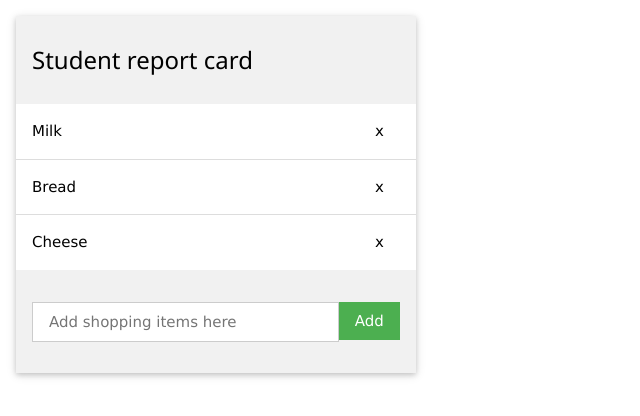
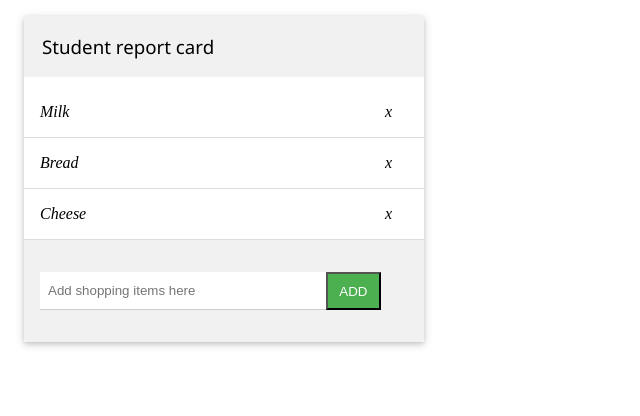
Before and after one commit to MichiHarris/angularJS, a plain HTML site: page index.html in a window 1280 px wide. Shown: the whole page, without its empty margins (0-640 px from the left). Drawn offline with nearby package versions, Linux system fonts and the light colour scheme; files that its build step writes are made by us from their sources.

Commit message:
css updated

```diff
--- a/includes/template.css
+++ b/includes/template.css
@@ -3,3 +3,79 @@
 .table {
 	border-radius:5px;
 }
+
+h1, h2, h3, h4, h5, h6 {
+    font-family: "Segoe UI",Arial,sans-serif;
+    font-weight: 400;
+    margin: 10px 0;
+}
+.h3-padding {
+	padding:18px;
+}
+
+.list-ul {
+    list-style-type: none;
+    padding: 0;
+    margin: 0;
+}
+
+.list-input {
+    padding: 8px;
+    display: block;
+    border: none;
+    border-bottom: 1px solid #ccc;
+    width: 88%;
+    height: 21px;
+    float: left;
+}
+
+.list-col.s10 {
+    width: 83.33333%;
+}
+
+.btn-success {
+    color: #fff!important;
+    background-color: #4CAF50!important;
+    height: 38px;
+    width: 15%;
+}
+
+.btn-success:hover {
+	background-color: #409043!important;
+	box-shadow: 0 2px 5px 0 rgba(0,0,0,0.16), 0 2px 10px 0 rgba(0,0,0,0.12);
+}
+
+.text-error {
+    color: #f44336!important;
+}
+
+.list-div {
+    box-shadow: 0 2px 5px 0 rgba(0,0,0,0.16), 0 2px 10px 0 rgba(0,0,0,0.12);
+    margin: 16px!important;
+}
+
+.header-light-grey{
+    color: #000!important;
+    background-color: #f1f1f1!important;
+}
+
+li{
+    padding: 8px 16px;
+    border-bottom: 1px solid #ddd;
+}
+.li-padding{
+    padding-top: 16px!important;
+    padding-bottom: 16px!important;
+    font-family: serif;
+    font-weight: 500;
+    font-style: italic;
+    -webkit-font-smoothing: none;
+}
+.container {
+    padding: 0.01em 16px;
+}
+
+.right {
+    float: right!important;
+    margin-right: 16px!important;
+}
--- a/index.html
+++ b/index.html
@@ -1,7 +1,8 @@
 <!DOCTYPE html>
 <html>
 <script src="https://ajax.googleapis.com/ajax/libs/angularjs/1.6.4/angular.min.js"></script>
-<link rel="stylesheet" href="https://www.w3schools.com/w3css/4/w3.css">
+
+<link rel="stylesheet" href="/angjs/includes/template.css">
 <body>
 
 <script>
@@ -24,23 +25,23 @@ app.controller("myCtrl", function($scope) {
 });
 </script>
 
-<div ng-app="myShoppingList" ng-cloak ng-controller="myCtrl" class="w3-card-2 w3-margin" style="max-width:400px;">
-  <header class="w3-container w3-light-grey w3-padding-16">
-    <h3>Student report card</h3>
+<div ng-app="myShoppingList" ng-cloak ng-controller="myCtrl" class="list-div w3-margin" style="max-width:400px;">
+  <header class="header-light-grey">
+    <h3 class="h3-padding">Student report card</h3>
   </header>
-  <ul class="w3-ul">
-    <li ng-repeat="x in products" class="w3-padding-16">{{x}}<span ng-click="removeItem($index)" style="cursor:pointer;" class="w3-right w3-margin-right">x</span></li>
+  <ul class="list-ul">
+    <li ng-repeat="x in products" class="li-padding">{{x}}<span ng-click="removeItem($index)" style="cursor:pointer;" class="right">x</span></li>
   </ul>
-  <div class="w3-container w3-light-grey w3-padding-16">
-    <div class="w3-row w3-margin-top">
-      <div class="w3-col s10">
-        <input placeholder="Add shopping items here" ng-model="addMe" class="w3-input w3-border w3-padding">
+  <div class="container header-light-grey li-padding">
+    <div class="list-row" style="margin-top:16px!important">
+      <div class="list-col s10">
+        <input placeholder="Add shopping items here" ng-model="addMe" class="list-input">
       </div>
-      <div class="w3-col s2">
-        <button ng-click="addItem()" class="w3-btn w3-padding w3-green">Add</button>
+      <div class="list-col s2">
+        <button ng-click="addItem()" class="btn-success">ADD</button>
       </div>
     </div>
-    <p class="w3-text-red">{{errortext}}</p>
+    <p class="text-error">{{errortext}}</p>
   </div>
 </div>
 
```
